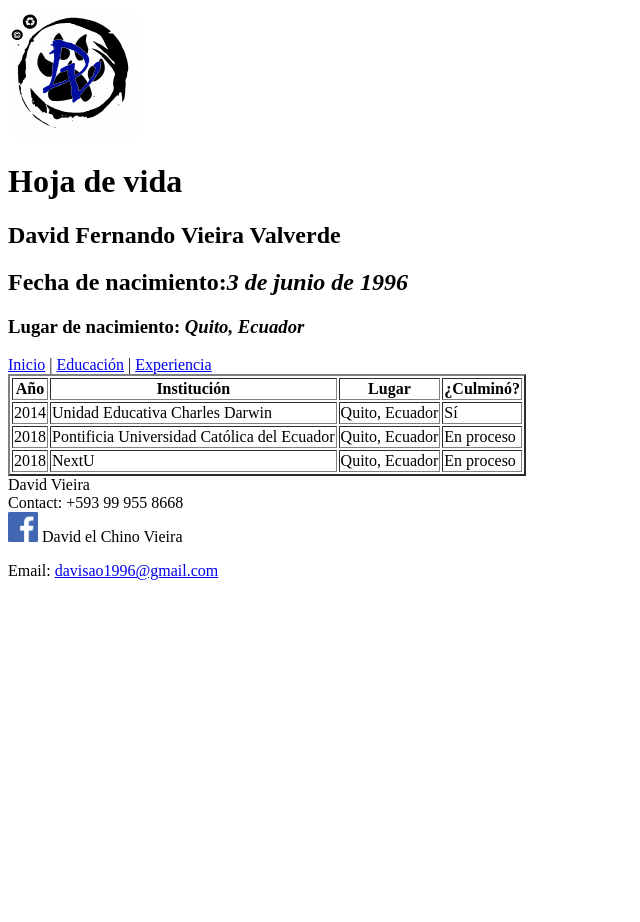
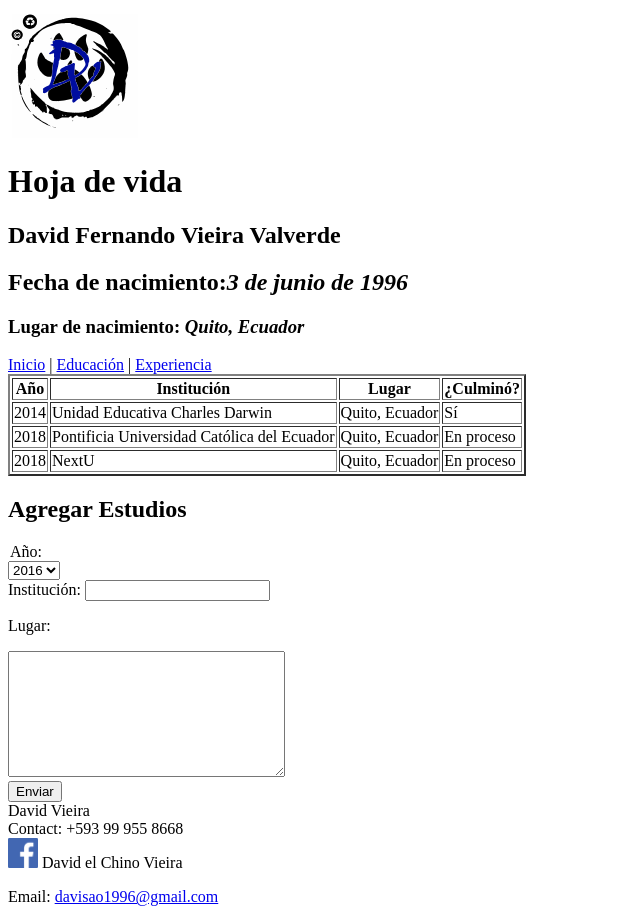
Before and after one commit to davisao1996/Ejercicio-final, a plain HTML site: page educacion.html in a window 1280 px wide. Shown: the whole page, without its empty margins (0-640 px from the left). Before the commit the page ends 800 px from the top, so only its background shows below. Drawn offline with Linux system fonts and the light colour scheme.

Commit message:
Formulario agregado

```diff
--- a/educacion.html
+++ b/educacion.html
@@ -144,7 +144,22 @@
         <td>En proceso</td><!-- Culminó-->
       </tr>
     </table>
-
+    <h2>Agregar Estudios</h2>
+    <form class="" action="index.html" method="post">
+        <legend>Año:</legend>
+        <label for="Lista_desplegable"></label>
+        <select class="" name="Año">
+          <option>2016</option>
+          <option>2017</option>
+          <option>2018</option>
+          <option>2019</option>
+        </select><br>
+        <label for="Institucion">Institución:</label>
+          <input type="text" name="Institucion" value="" required> <br>
+        <p>Lugar:</p>
+          <textarea name="Lugar" rows="8" cols="32"></textarea><br>
+          <button type="button" name="Enviar">Enviar</button>
+    </form>
     <footer>
       David Vieira <br>
       Contact: +593 99 955 8668 <br>
```
